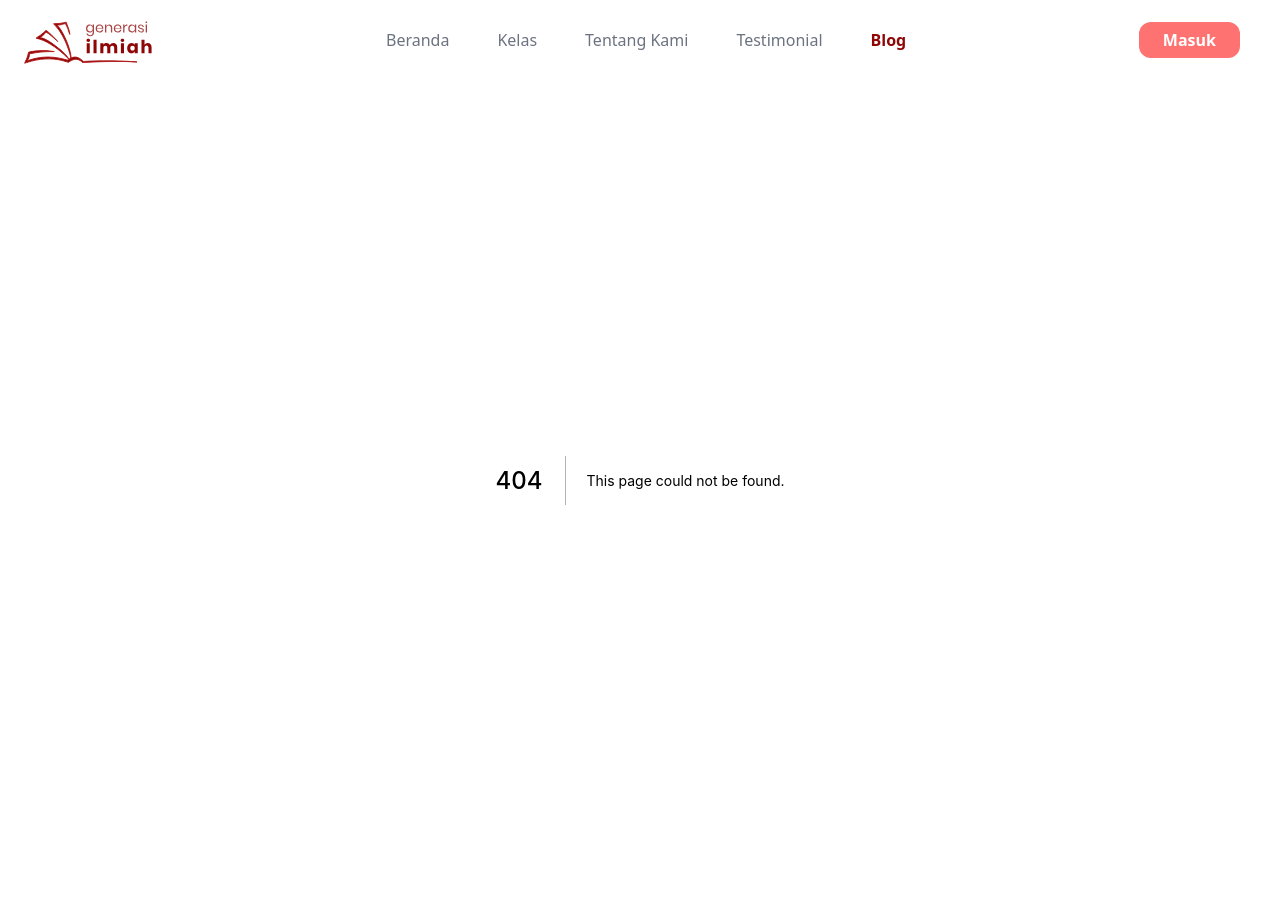
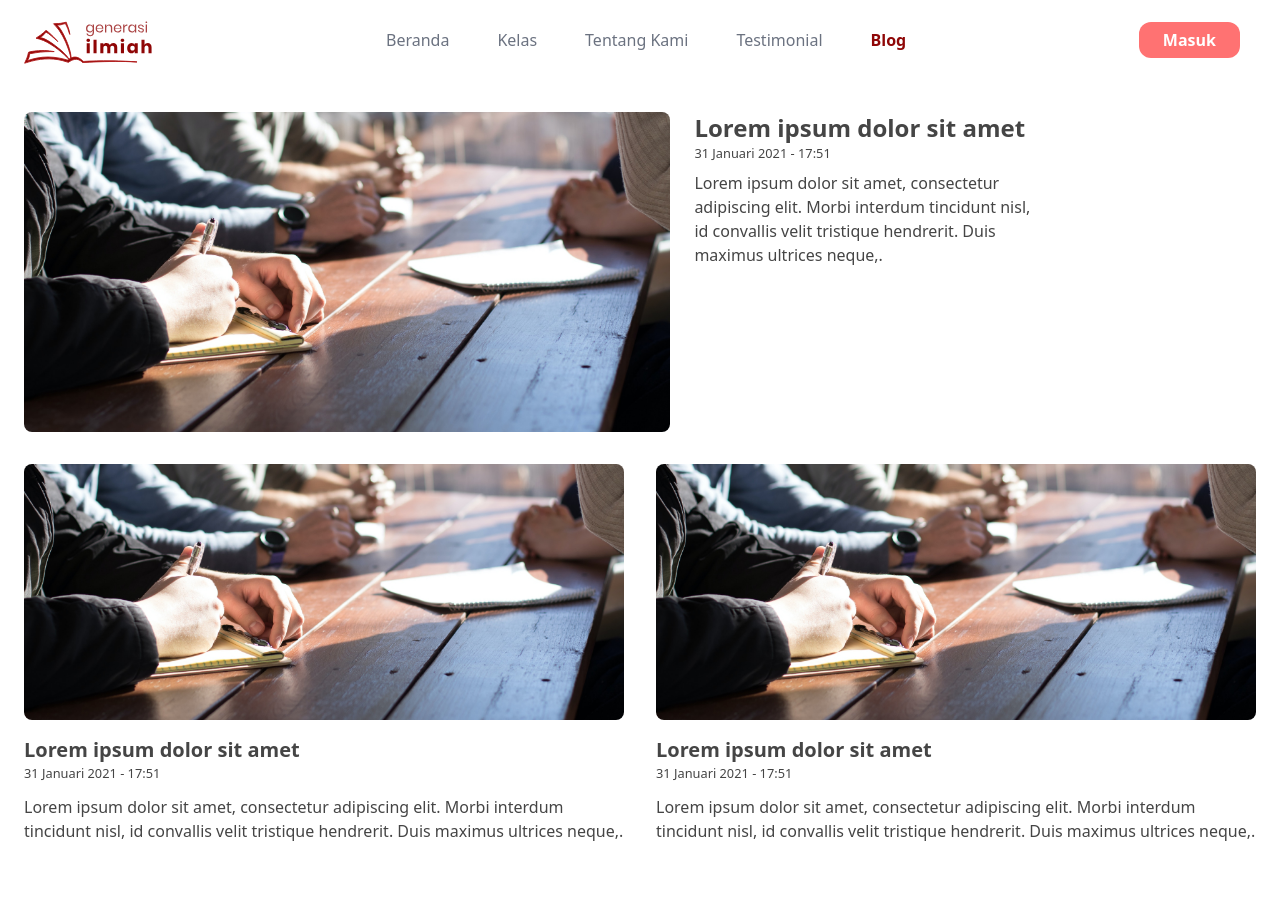
Before and after one commit to Generasiilmiah/generasiilmiah.com, a Next.js app: page /blog in a window 1280 px wide. Before the commit this address had no page. Shown: the top 905 px of the page. Built offline with nearby package versions, Linux system fonts and the light colour scheme.

Commit message:
Blog components and home class selection

```diff
--- /dev/null
+++ b/components/BlogHighlight.jsx
@@ -0,0 +1,28 @@
+import React from "react";
+
+function BlogHighlight(props) {
+  return (
+    <div className="md:flex mb-8">
+      <img
+        src="/assets/img/btm-cta.jpg"
+        alt=""
+        className="img-obj h-44 w-full rounded-lg md:mr-6 md:h-80"
+      />
+      <div className="">
+        <h3 className="font-bold text-xl mt-4 md:mt-0 md:text-2xl">
+          Lorem ipsum dolor sit amet
+        </h3>
+        <small className="block mb-2 text-defocused">
+          31 Januari 2021 - 17:51
+        </small>
+        <p className="md:w-3/5">
+          Lorem ipsum dolor sit amet, consectetur adipiscing elit. Morbi
+          interdum tincidunt nisl, id convallis velit tristique hendrerit. Duis
+          maximus ultrices neque,.
+        </p>
+      </div>
+    </div>
+  );
+}
+
+export default BlogHighlight;
--- /dev/null
+++ b/components/BlogItem.jsx
@@ -0,0 +1,25 @@
+import React from "react";
+function BlogItem(props) {
+  return (
+    <div className="mb-8">
+      <img
+        src="/assets/img/btm-cta.jpg"
+        alt=""
+        className="img-obj h-44 w-full rounded-lg md:h-64"
+      />
+      <div className="md:mt-4">
+        <h3 className="font-bold text-xl mt-4 md:mt-0">
+          Lorem ipsum dolor sit amet
+        </h3>
+        <small className="block mb-2 md:mb-3">31 Januari 2021 - 17:51</small>
+        <p>
+          Lorem ipsum dolor sit amet, consectetur adipiscing elit. Morbi
+          interdum tincidunt nisl, id convallis velit tristique hendrerit. Duis
+          maximus ultrices neque,.
+        </p>
+      </div>
+    </div>
+  );
+}
+
+export default BlogItem;
--- /dev/null
+++ b/components/ClassItem.jsx
@@ -0,0 +1,16 @@
+import React from "react";
+
+function ClassItem(props) {
+  return (
+    <div className="bg-white p-4 rounded-xl shadow-xl mb-6">
+      <div
+        className="cover-img w-full h-48 mb-4 rounded-lg"
+        style={{ backgroundImage: `url(${props.img})` }}
+      ></div>
+      <h4 className="font-bold text-lg mb-2">{props.title}</h4>
+      <p>{props.children}</p>
+    </div>
+  );
+}
+
+export default ClassItem;
--- /dev/null
+++ b/components/HomeClass.jsx
@@ -0,0 +1,99 @@
+import Link from "next/link";
+import { useState } from "react";
+import ClassItem from "./ClassItem";
+import HomeSectionHeader from "./HomeSectionHeader";
+
+function HomeClass(props) {
+  const [category, setCategory] = useState(0);
+
+  function setClassCat(cat) {
+    setCategory(cat);
+  }
+
+  function classOutput() {
+    switch (category) {
+      case 0:
+        return (
+          <>
+            <ClassItem title="Public Speaking" img="/assets/img/btm-cta.jpg">
+              Lorem ipsum dolor sit amet, consectetur adipiscing elit. Fusce
+              bibendum nisl risus.
+            </ClassItem>
+            <ClassItem title="Public Speaking" img="/assets/img/btm-cta.jpg">
+              Lorem ipsum dolor sit amet, consectetur adipiscing elit. Fusce
+              bibendum nisl risus.
+            </ClassItem>
+            <ClassItem title="Public Speaking" img="/assets/img/btm-cta.jpg">
+              Lorem ipsum dolor sit amet, consectetur adipiscing elit. Fusce
+              bibendum nisl risus.
+            </ClassItem>
+          </>
+        );
+
+      case 1:
+        return (
+          <>
+            <ClassItem title="Business Plan" img="/assets/img/header.jpg">
+              Lorem ipsum dolor sit amet, consectetur adipiscing elit. Fusce
+              bibendum nisl risus.
+            </ClassItem>
+            <ClassItem title="Business Plan" img="/assets/img/header.jpg">
+              Lorem ipsum dolor sit amet, consectetur adipiscing elit. Fusce
+              bibendum nisl risus.
+            </ClassItem>
+            <ClassItem title="Business Plan" img="/assets/img/header.jpg">
+              Lorem ipsum dolor sit amet, consectetur adipiscing elit. Fusce
+              bibendum nisl risus.
+            </ClassItem>
+          </>
+        );
+
+      default:
+        break;
+    }
+  }
+
+  return (
+    <section className="px-6 md:flex md:container md:mx-auto">
+      <div className="md:mr-6">
+        <HomeSectionHeader title="Kelas Online" isCenter="hybrid" />
+
+        <p>
+          Di Generasi Ilmiah, kelas online dibagi menjadi kelas penelitian dan
+          kelas penalaran
+        </p>
+
+        <div className="flex justify-around items-center mt-8 mb-4 w-4/5 mx-auto border-b border-gray-200 pb-4">
+          <p
+            className={`cursor-pointer ${
+              category === 0 ? "class-active" : "class-deselected"
+            }`}
+            onClick={() => setClassCat(0)}
+          >
+            Penelitian
+          </p>
+          <p
+            className={`cursor-pointer ${
+              category === 1 ? "class-active" : "class-deselected"
+            }`}
+            onClick={() => setClassCat(1)}
+          >
+            Penalaran
+          </p>
+        </div>
+      </div>
+
+      <div className="">
+        <div className="md:grid md:grid-cols-3 md:gap-6">{classOutput()}</div>
+
+        <Link href="/kelas">
+          <a className="block w-40 text-center text-sm mx-auto mb-12 mt-8 py-2 px-6 rounded-full border-2 border-gray-700 font-bold">
+            Lebih banyak
+          </a>
+        </Link>
+      </div>
+    </section>
+  );
+}
+
+export default HomeClass;
--- /dev/null
+++ b/pages/blog.jsx
@@ -0,0 +1,22 @@
+import React from "react";
+import PropTypes from "prop-types";
+import BlogHighlight from "../components/BlogHighlight";
+import BlogItem from "../components/BlogItem";
+
+function blog(props) {
+  return (
+    <div className="px-6 pt-8 md:container md:mx-auto">
+      <BlogHighlight />
+
+      <div className="md:grid md:grid-cols-2 md:gap-8">
+        <BlogItem />
+        <BlogItem />
+        <BlogItem />
+      </div>
+    </div>
+  );
+}
+
+blog.propTypes = {};
+
+export default blog;
```
